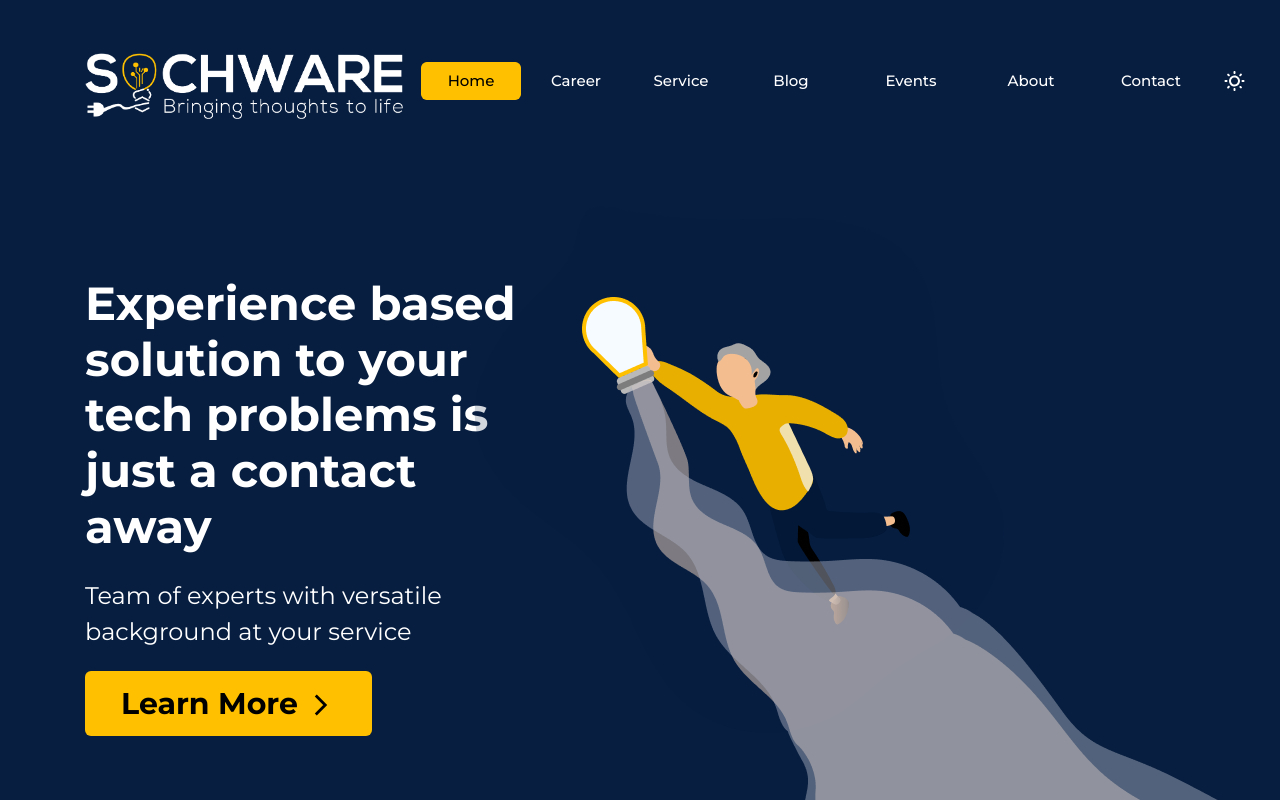
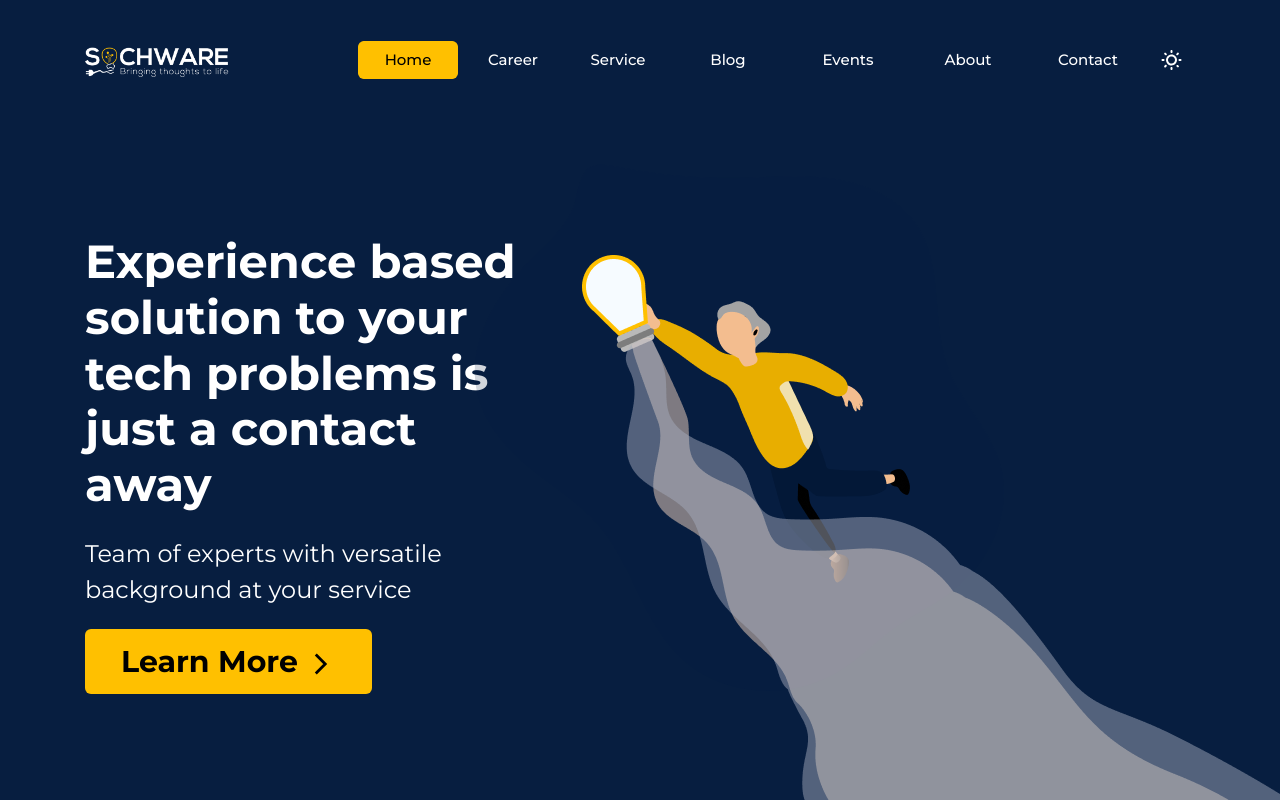
Before and after one commit to timeportal21/sochware-update, a React (Create React App) app: page / in a window 1280 px wide. Shown: the top 800 px of the page. Built offline with nearby package versions, Linux system fonts and the light colour scheme.

Commit message:
resize logo

```diff
--- a/src/components/Footer/Footer.js
+++ b/src/components/Footer/Footer.js
@@ -116,7 +116,9 @@ function Footer({ logo, heroColor }) {
                 </div>
             </div>
             <div className="copyright text-center text-white">
-                <p>Copyright &copy; Sochware. All Right Reserved</p>
+                <p className="mb-0">
+                    Copyright &copy; Sochware. All Right Reserved
+                </p>
             </div>
         </section>
     );
--- a/src/components/NavigationBar/Navigation.scss
+++ b/src/components/NavigationBar/Navigation.scss
@@ -87,7 +87,7 @@ header {
 }
 .navbar-brand {
     img {
-        width: 320px;
+        width: 144px;
     }
 }
 
```
